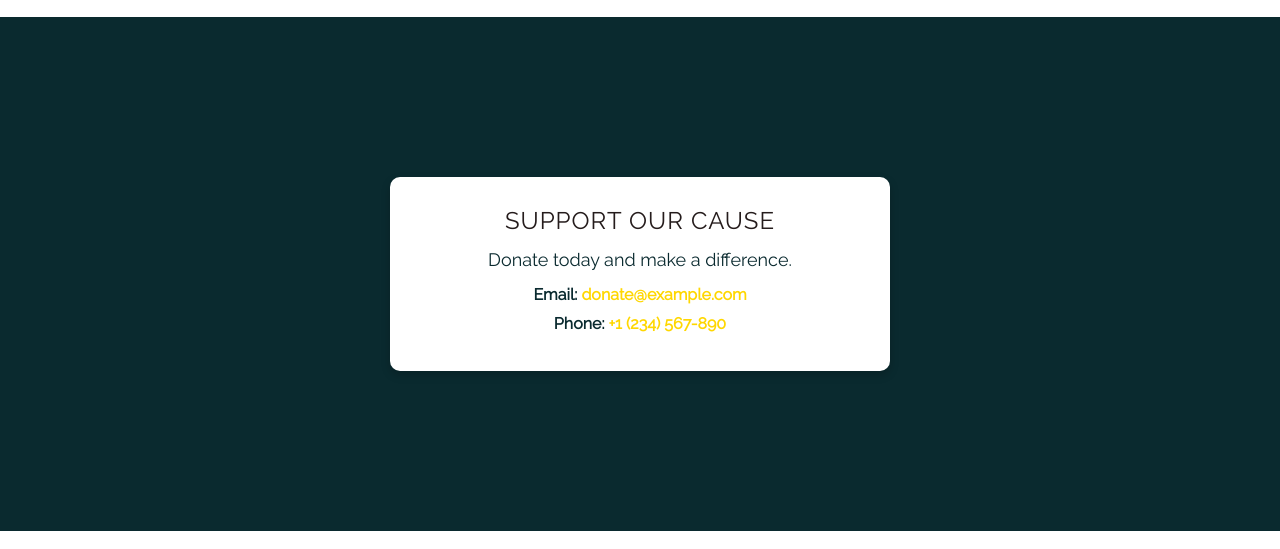
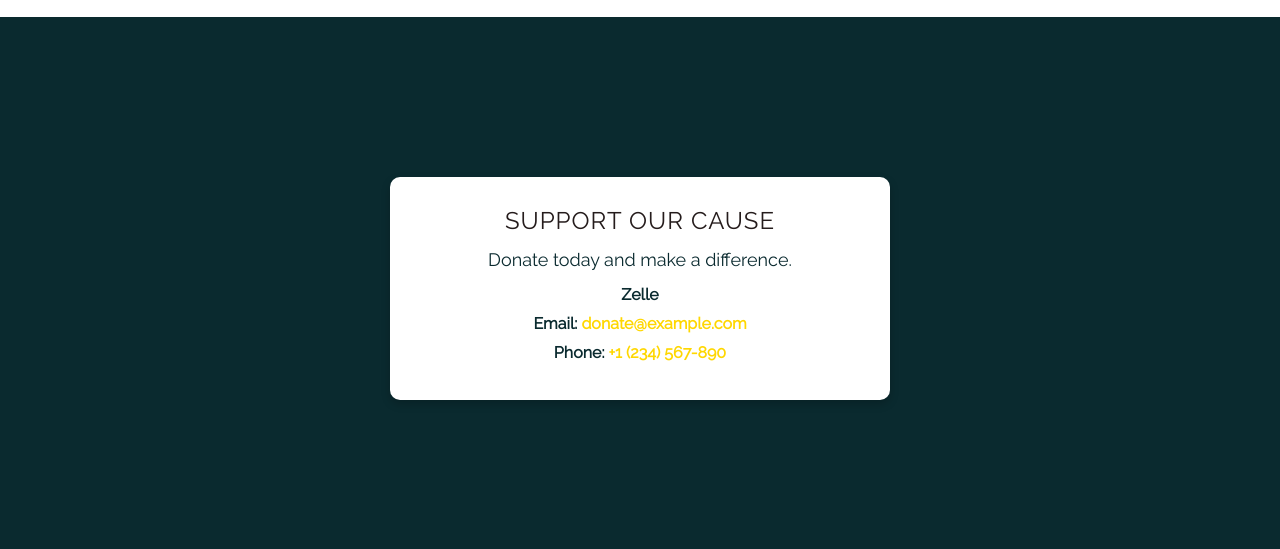
Before and after one commit to erichongg/Charity-Website, a plain HTML site: page pages/getinvolved.html in a window 1280 px wide. Shown: the part 169-718 px from the top of the page. Drawn offline with nearby package versions, Linux system fonts and the light colour scheme; some packages are replaced by stand-ins of ours; a script that the page names is missing.

Commit message:
Update getinvolved.html

```diff
--- a/pages/getinvolved.html
+++ b/pages/getinvolved.html
@@ -42,11 +42,13 @@
                 <a href="#contact">Contact</a>
             </nav>
         </div>
+
         <div class="donate-info-section">
             <div class="donate-block">
                 <h2>Support Our Cause</h2>
                 <p>Donate today and make a difference.</p>
                 <div class="donate-info">
+                    <p><strong>Zelle</strong></p>
                     <p><strong>Email:</strong> <a href="mailto:donate@example.com">donate@example.com</a></p>
                     <p><strong>Phone:</strong> <a href="tel:+1234567890">+1 (234) 567-890</a></p>
                 </div>
```
